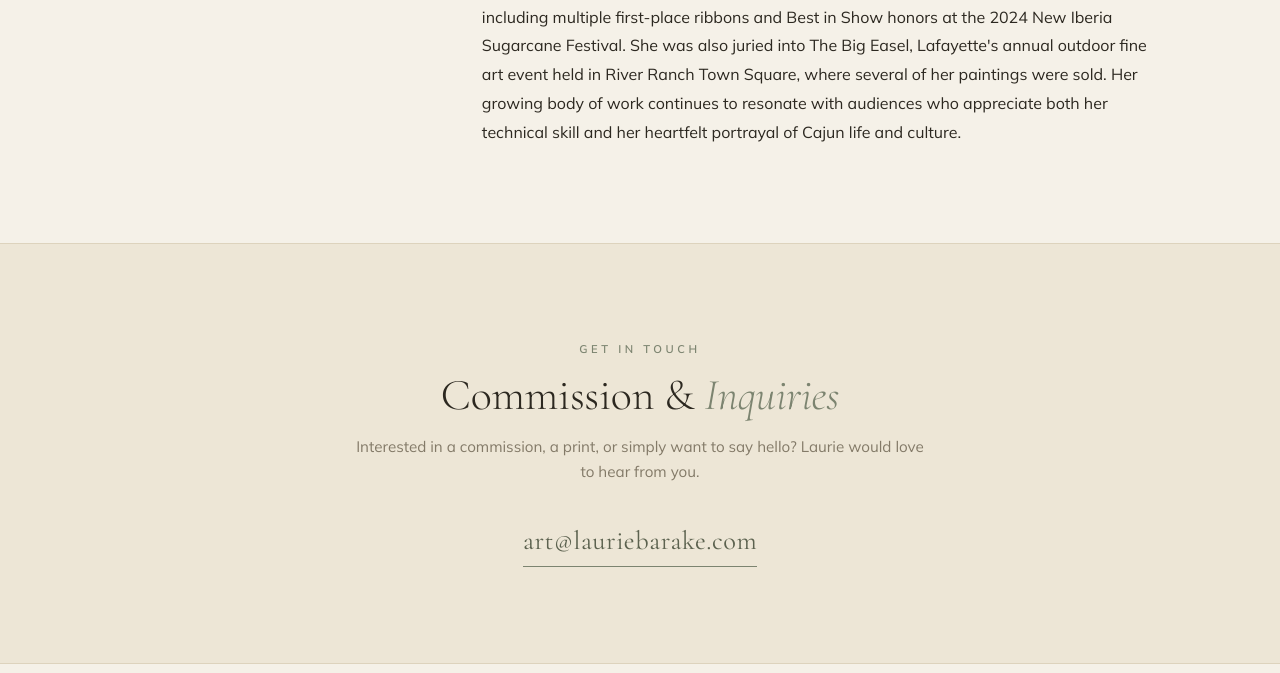
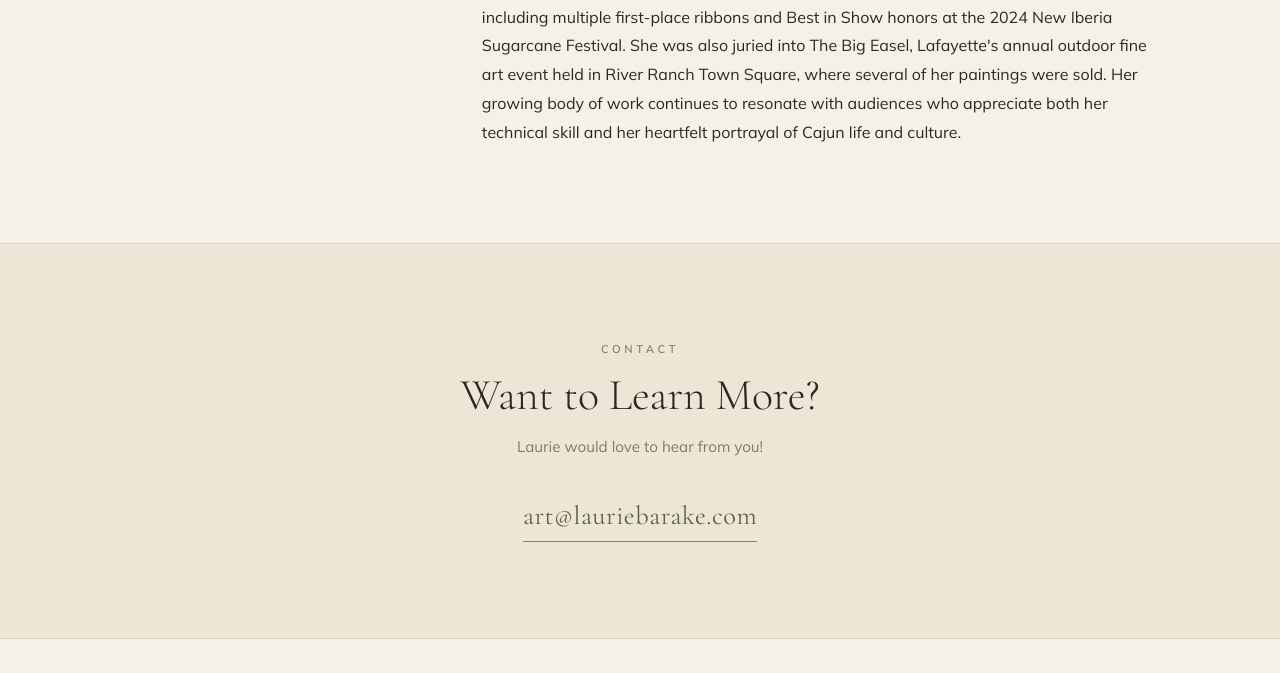
Before and after one commit to SNLabat/LaurieBarake, a plain HTML site: page index.html in a window 1280 px wide. Shown: the part 2367-3040 px from the top of the page. Drawn offline with nearby package versions, Linux system fonts and the light colour scheme; no server answers.

Commit message:
Update contact section text in index.html

```diff
--- a/index.html
+++ b/index.html
@@ -679,9 +679,9 @@
   <!-- Contact -->
   <section id="contact">
     <div class="contact-inner">
-      <p class="section-label">Get in Touch</p>
-      <h2 class="section-title">Commission &amp; <em>Inquiries</em></h2>
-      <p class="section-sub">Interested in a commission, a print, or simply want to say hello? Laurie would love to hear from you.</p>
+      <p class="section-label">Contact</p>
+      <h2 class="section-title">Want to Learn More?</em></h2>
+      <p class="section-sub">Laurie would love to hear from you!</p>
       <a href="mailto:art@lauriebarake.com" class="contact-email">art@lauriebarake.com</a>
     </div>
   </section>
```
